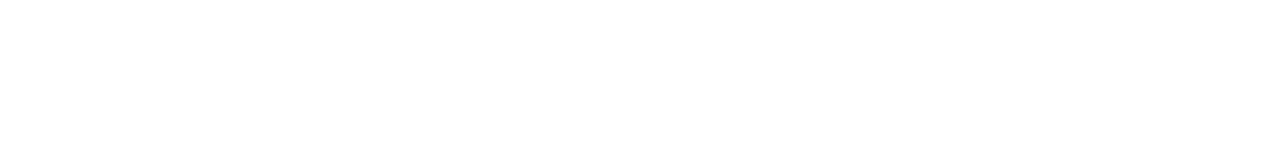
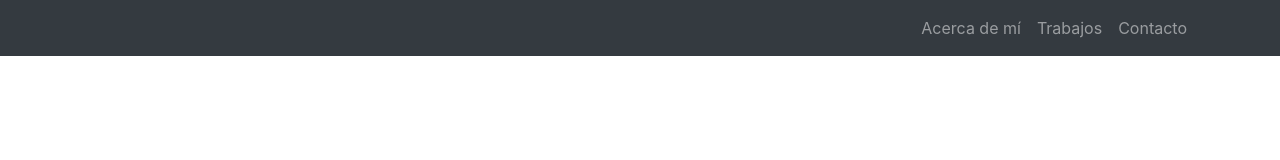
Before and after one commit to romaditro/miPortafolioRDT, a plain HTML site: page index.html in a window 1280 px wide. Drawn offline with nearby package versions, Linux system fonts and the light colour scheme.

Commit message:
Se agrego la barra de navegacion basica.

```diff
--- a/index.html
+++ b/index.html
@@ -15,6 +15,29 @@
     <link rel="stylesheet" href="assets/css/style.css">
 
 </head>
+<nav class="navbar navbar-expand-lg navbar-dark bg-dark fixed-top">
+    <div class="container">
+        <!--  <a class="navbar-brand" href="#"> <img src="assets/img/logo.png" alt="Mi portafolio"> </a> -->
+
+        <button class="navbar-toggler" type="button" data-toggle="collapse" data-target="#navbarNav" aria-controls="navbarNav" aria-expanded="false" aria-label="Toggle navigation">
+        <span class="navbar-toggler-icon"></span>
+      </button>
+
+        <div class="collapse navbar-collapse" id="navbarNav">
+            <ul class="navbar-nav ml-auto">
+                <li class="nav-item">
+                    <a class="nav-link" href="#about">Acerca de mí</a>
+                </li>
+                <li class="nav-item">
+                    <a class="nav-link" href="#work">Trabajos</a>
+                </li>
+                <li class="nav-item">
+                    <a class="nav-link" href="#contact">Contacto</a>
+                </li>
+            </ul>
+        </div>
+    </div>
+</nav>
 
 <body>
     <!--jQuery 3.3.1 sin slim-->
```
